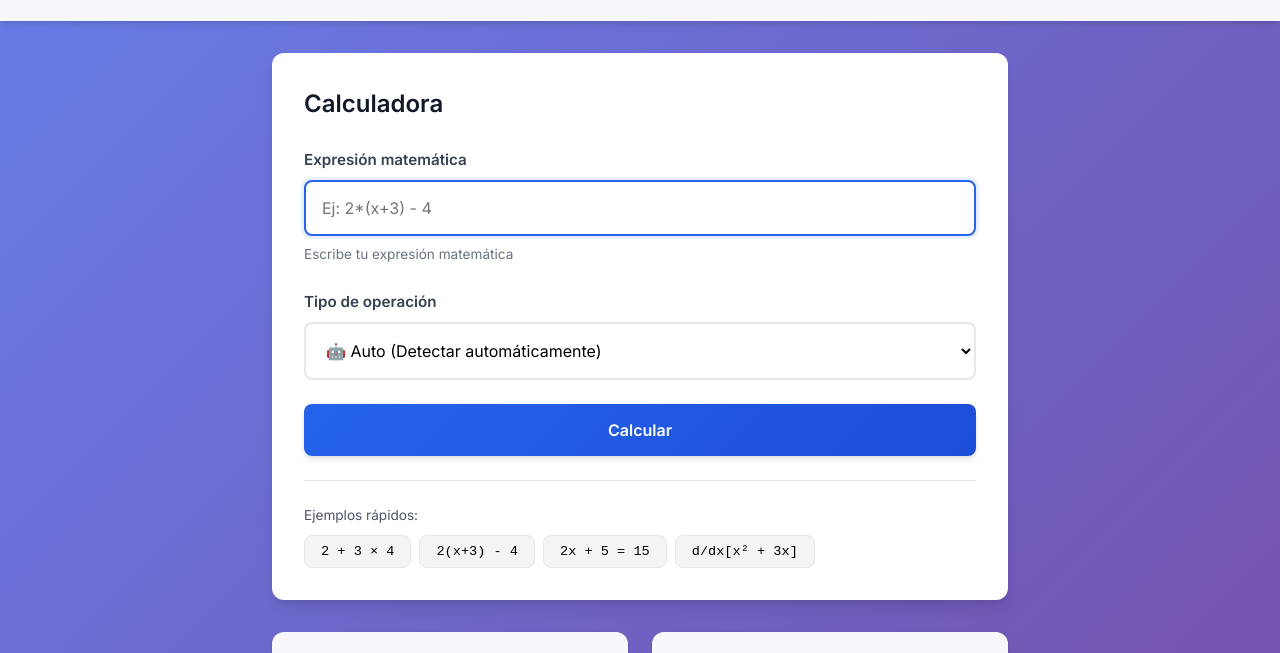
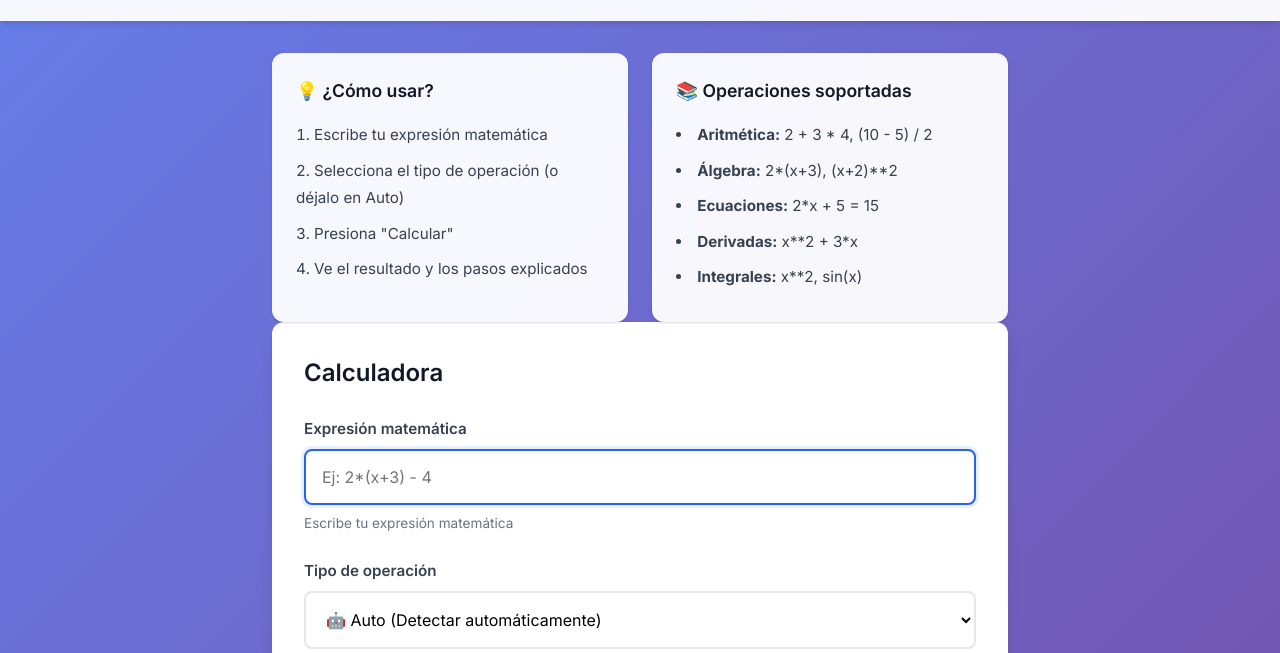
Before and after one commit to Yully24/APPCALCULATOR-FRONT, a plain HTML site: page educalc-pages/index.html in a window 1280 px wide. Shown: the part 119-772 px from the top of the page. Drawn offline with Linux system fonts and the light colour scheme; no server answers.

Commit message:
Mover sección 'Cómo usar' al inicio y agregar ejemplo de integral

```diff
--- a/educalc-pages/index.html
+++ b/educalc-pages/index.html
@@ -38,6 +38,30 @@
     <!-- Main Content -->
     <main class="main">
         <div class="container">
+
+            <!-- Info Section -->
+            <div class="info-section">
+                <div class="info-card">
+                    <h3 class="info-title">💡 ¿Cómo usar?</h3>
+                    <ol class="info-list">
+                        <li>Escribe tu expresión matemática</li>
+                        <li>Selecciona el tipo de operación (o déjalo en Auto)</li>
+                        <li>Presiona "Calcular"</li>
+                        <li>Ve el resultado y los pasos explicados</li>
+                    </ol>
+                </div>
+
+                <div class="info-card">
+                    <h3 class="info-title">📚 Operaciones soportadas</h3>
+                    <ul class="info-list">
+                        <li><strong>Aritmética:</strong> 2 + 3 * 4, (10 - 5) / 2</li>
+                        <li><strong>Álgebra:</strong> 2*(x+3), (x+2)**2</li>
+                        <li><strong>Ecuaciones:</strong> 2*x + 5 = 15</li>
+                        <li><strong>Derivadas:</strong> x**2 + 3*x</li>
+                        <li><strong>Integrales:</strong> x**2, sin(x)</li>
+                    </ul>
+                </div>
+            </div>
 
             <!-- Calculator Card -->
             <div class="card calculator-card">
@@ -89,6 +113,7 @@
                         <button class="example-btn" data-expr="2*(x+3) - 4" data-mode="algebra">2(x+3) - 4</button>
                         <button class="example-btn" data-expr="2*x + 5 = 15" data-mode="solve">2x + 5 = 15</button>
                         <button class="example-btn" data-expr="x**2 + 3*x" data-mode="derivative">d/dx[x² + 3x]</button>
+                        <button class="example-btn" data-expr="x**2" data-mode="integral">∫ x² dx</button>
                     </div>
                 </div>
             </div>
```
